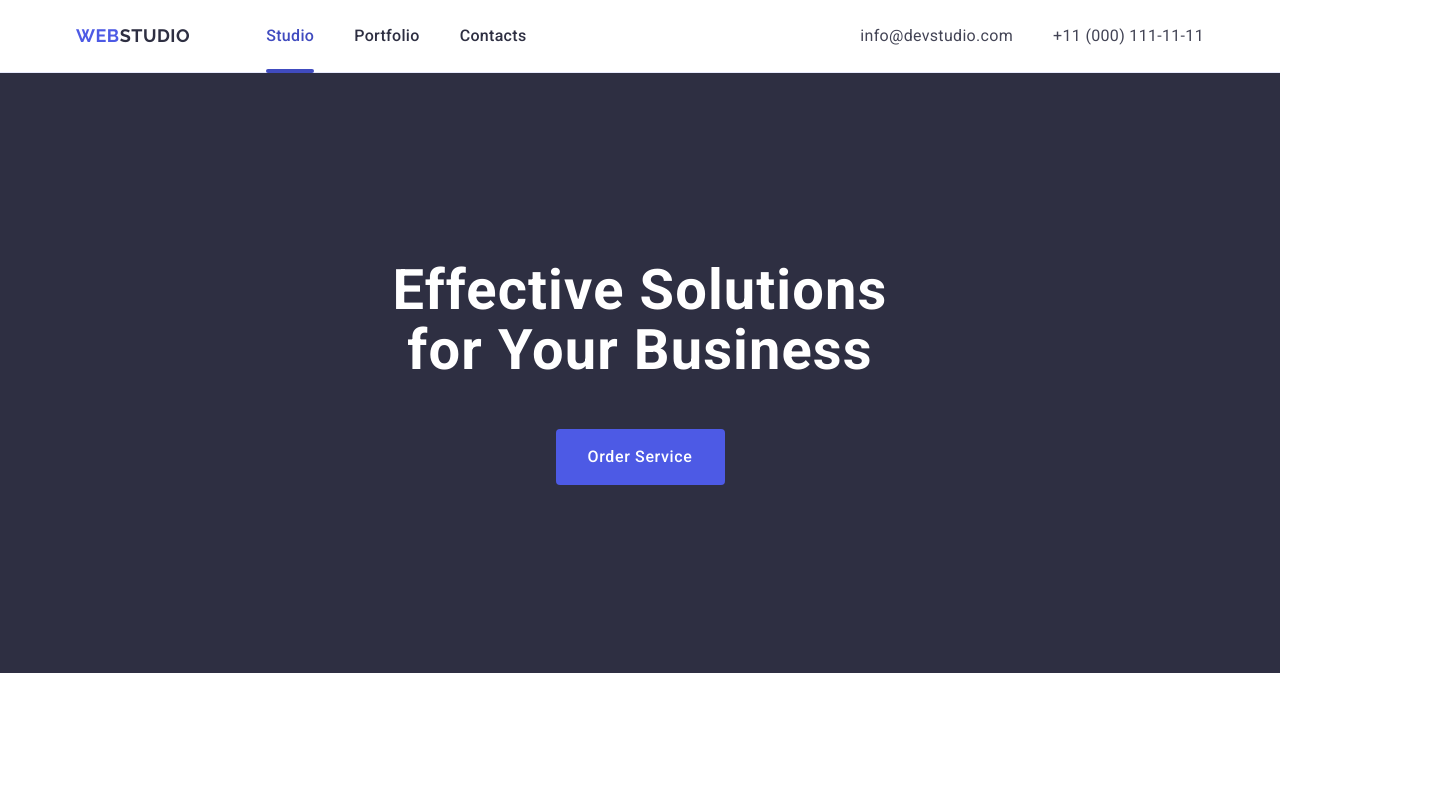
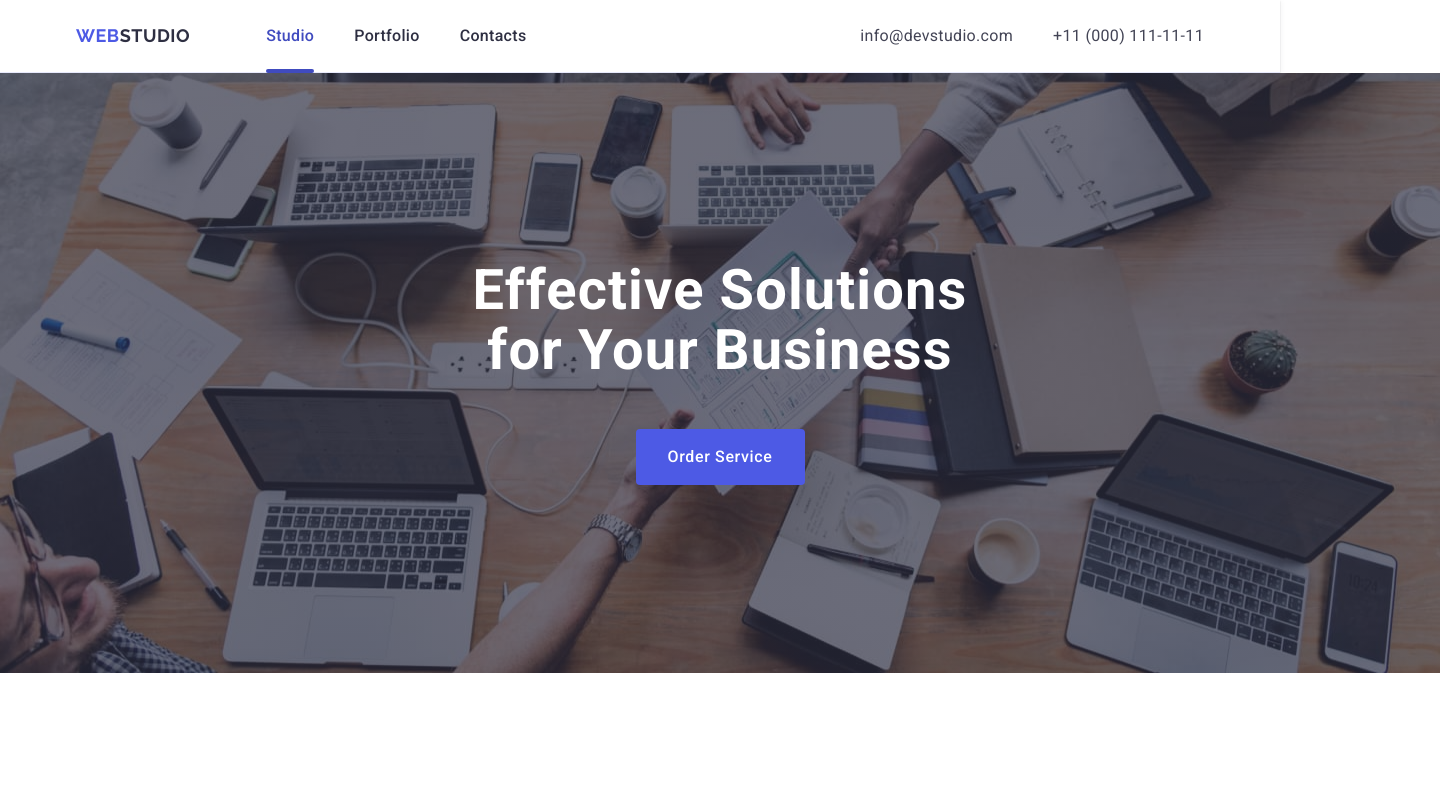
Before and after one commit to alla-novak/goit-markup-hw-04, a plain HTML site: page index.html in a window 1280 px wide. Shown: the top 789 px of the page, 1440 px wide, since content can reach past the window. Drawn offline with nearby package versions, Linux system fonts and the light colour scheme.

Commit message:
title background image

```diff
--- a/css/styles.css
+++ b/css/styles.css
@@ -116,6 +116,13 @@ color: #434455;}
    background-color: #2e2f42;
    align-items: center;
    padding: 188px 0;
+   background-image: linear-gradient(to bottom,
+            rgba(46, 47, 66, 0.7),
+            rgba(46, 47, 66, 0.7)),
+            url(/images/people-office1.jpg);
+   margin-left: auto;
+   margin-right: auto;
+   width: 1440px;
 }
 
 .main-title{
```
Also changed, not shown: images/people-office1.jpg (added).
